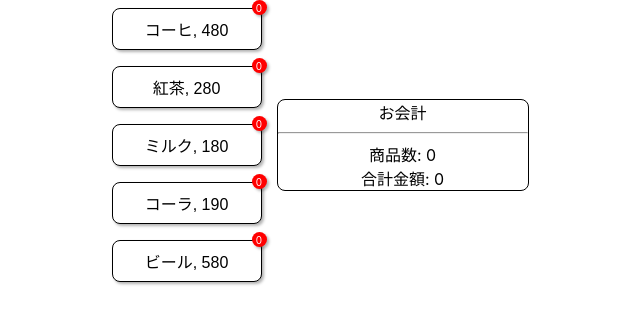
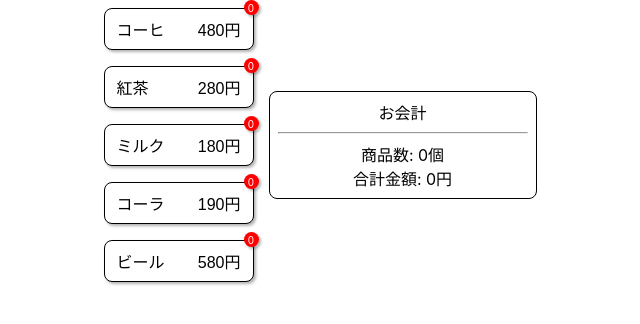
Before and after one commit to Sangun-Kang/Vending-Machine-Application, a React (Create React App) app: page / in a window 1280 px wide. Shown: the top 324 px of the page, without its empty margins (320-960 px from the left). Built offline with nearby package versions, Linux system fonts and the light colour scheme.

Commit message:
仕上がり

```diff
--- a/src/components/ItemButton.tsx
+++ b/src/components/ItemButton.tsx
@@ -1,4 +1,4 @@
-import { ButtonHTMLAttributes, ReactElement } from "react"
+import { ButtonHTMLAttributes, ReactElement, useEffect, useState } from "react"
 import '../styles/ItemButton.css'
 
 export interface ItemDetail {
@@ -12,16 +12,22 @@ type ItemButtonProps = ButtonHTMLAttributes<HTMLButtonElement> & { children?: Re
 
 export const ItemButton  = (props: ItemButtonProps) => {
   const initialValue = 0
-  let count  = props.orderhistory.reduce(
-    (accumulator, currentValue) => accumulator + (props.itemdetail.itemId === currentValue.itemId ? 1 : 0), initialValue)
+  const [itemCount, setItemCount] = useState(0)
+  useEffect(() => {
+    let count  = props.orderhistory.reduce(
+      (accumulator, currentValue) => accumulator + (props.itemdetail.itemId === currentValue.itemId ? 1 : 0), initialValue)
+    setItemCount(count)
+  }, [props])
+
 
   return (
     <div className="item_button_container">
       <button  className="item_button" onClick={props.onClick} id={props.itemdetail.itemId}>
-        {props.itemdetail.name}, {props.itemdetail.price}
+        <span>{props.itemdetail.name}</span>
+        <span className="price">{props.itemdetail.price}円</span>
       </button>
       <div id={props.itemdetail.itemId + "-count"} className="item_count">
-          {count}
+          {itemCount}
       </div>
     </div>
   )
--- a/src/components/PaymentSummary.tsx
+++ b/src/components/PaymentSummary.tsx
@@ -27,13 +27,13 @@ export const PaymentSummary = (props: PaymentSummaryItem) => {
       <div>
         <span>商品数: </span>
         <span id="count">
-          {totalCount}
+          {totalCount}個
         </span>
       </div>
       <div>
         <span>合計金額: </span>
         <span id="price">
-          {totalPrice}
+          {totalPrice}円
         </span>
       </div>
     </div>
--- a/src/styles/ItemButton.css
+++ b/src/styles/ItemButton.css
@@ -6,12 +6,13 @@
   width: 150px;
   border: 1px solid;
   border-radius: 8px;
-  padding: 8px 16px;
+  padding: 8px 12px;
   display: inline-block;
   font-size: 16px;
   margin: 8px 0;
   background-color: #fff;
   box-shadow: rgba(0, 0, 0, 0.30) 2px 2px 3px;
+  display: flex;
 }
 
 .item_count {
@@ -33,5 +34,8 @@
 .item_button:active {
   box-shadow: inset 1px 1px 1.5px  #FBFBFB, inset .3px .4px .8px #878787;
   cursor: pointer;
+}
 
+.price {
+  margin-left: auto;
 }
--- a/src/styles/PaymentSummary.css
+++ b/src/styles/PaymentSummary.css
@@ -2,4 +2,5 @@
   width: 250px;
   border: 1px solid;
   border-radius: 8px;
+  padding: 8px;
 }
```
